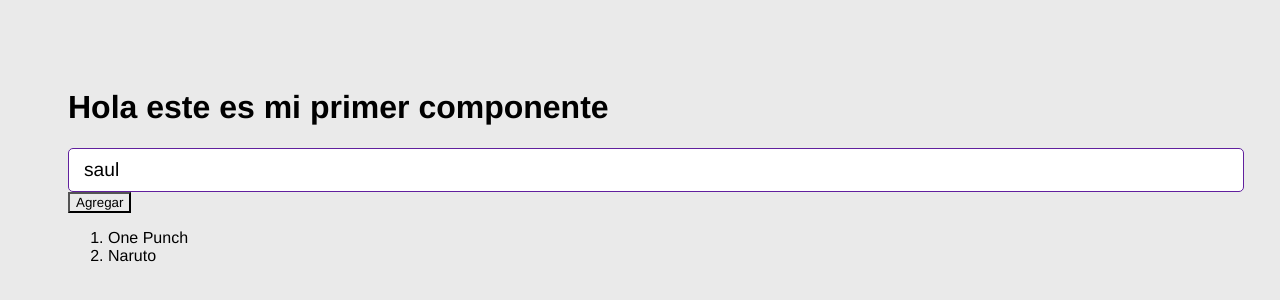
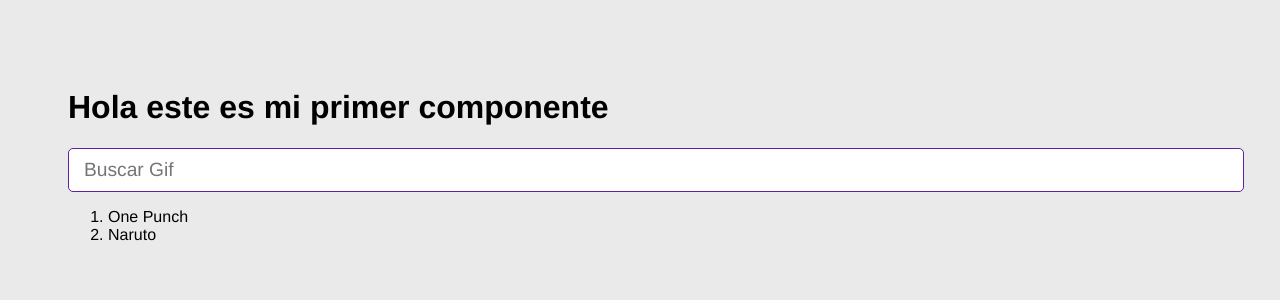
Before and after one commit to saulsistemas/CURSO_REACT, a React (Vite) app in the folder 03APLICACIONGIF/gif-expert-app/: page / in a window 1280 px wide. Shown: the top 300 px of the page. Built offline with nearby package versions, Linux system fonts and the light colour scheme.

Commit message:
comunicacion entre componetes

```diff
--- a/03APLICACIONGIF/gif-expert-app/src/GifExpertApp.jsx
+++ b/03APLICACIONGIF/gif-expert-app/src/GifExpertApp.jsx
@@ -3,11 +3,11 @@ import { AddCategory } from "./components/AddCategory";
 
 export const GifExpertApp =()=>{
     const [categories, setCategories] = useState(['One Punch','Naruto'])
-    console.log(categories);
+    //console.log(categories);
 
     const onAddCategories = () => {
         //creando una copia de categorias ...categories
-        setCategories([...categories,'Hola Mundo'])
+        setCategories(['Hola Mundo',...categories])
         //setCategories(cate => [...cate,'valorant'])
     }
     return(
@@ -15,9 +15,8 @@ export const GifExpertApp =()=>{
         {/*Titulo*/}
         <h1>Hola este es mi primer componente</h1>
         {/*Input*/}
-        <AddCategory></AddCategory>
+        <AddCategory setCategories={setCategories}/>
         {/*Listado Gif*/}
-        <button onClick={onAddCategories}>Agregar </button>
         <ol>
             {
                 categories.map((category,indice)=>{
--- a/03APLICACIONGIF/gif-expert-app/src/components/AddCategory.jsx
+++ b/03APLICACIONGIF/gif-expert-app/src/components/AddCategory.jsx
@@ -1,7 +1,7 @@
 import { useState } from "react"
 
-export const AddCategory= ()=> {
-    const [inputValue,setInputValue] = useState('saul');
+export const AddCategory= ({setCategories})=> {
+    const [inputValue,setInputValue] = useState('');
 
     const onInputChange =(event)=>{
         console.log(event.target.value);
@@ -9,7 +9,11 @@ export const AddCategory= ()=> {
     }
     const onSubmit = (event)=>{
         event.preventDefault();
-        console.log(inputValue);
+        if (inputValue.trim()<=1) {
+            return;
+        }
+        setCategories(categories=>[inputValue,...categories])
+        setInputValue("");
     }
 
     return(
```
